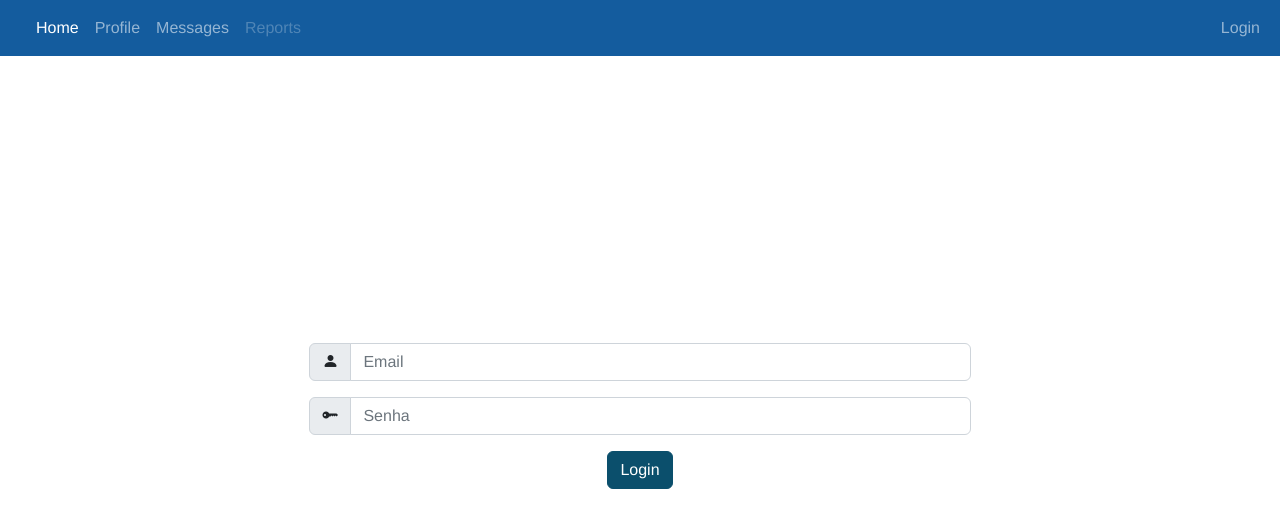
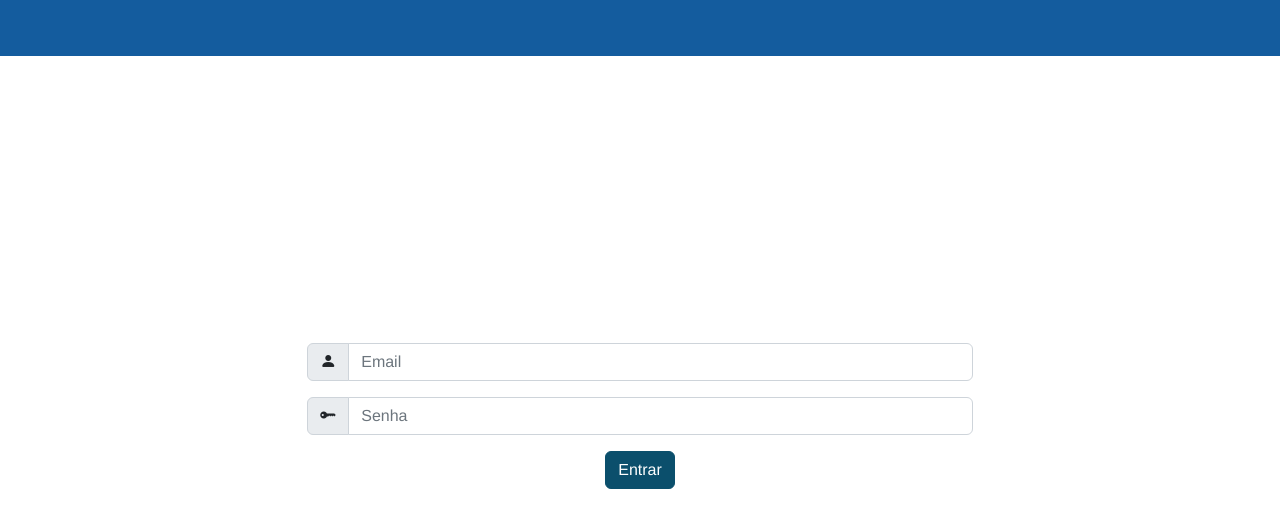
Before and after one commit to MateusGundel/pwa-diabetes-tc2, a JavaScript app: page /login in a window 1280 px wide. Shown: the top 528 px of the page. Built offline with nearby package versions, Linux system fonts and the light colour scheme.

Commit message:
Atualizado header para não aparecer botão no login

```diff
--- a/src/components/Cards.vue
+++ b/src/components/Cards.vue
@@ -1,13 +1,13 @@
 <template>
   <div class="menu">
     <div class="row">
-      <div class="col-sm-6">
+      <div class="col-sm-4">
         <card-item title="Alimentação" link="/inform/alimentacao"></card-item>
       </div>
-      <div class="col-sm-6">
+      <div class="col-sm-4">
         <card-item title="Atividades Físicas" link="/inform/atividade_fisica"></card-item>
       </div>
-      <div class="col-sm-6">
+      <div class="col-sm-4">
         <card-item title="Pé diabético" link="/inform/pe_diabetico"></card-item>
       </div>
     </div>
--- a/src/components/Header.vue
+++ b/src/components/Header.vue
@@ -1,16 +1,14 @@
 <template>
   <nav class="navbar navbar-expand-lg navbar-dark">
-    <div class="container-fluid">
+    <div v-if="type !== 'login'" class="container-fluid">
       <a href="#" class="navbar-brand"></a>
-      <button type="button" class="navbar-toggler" data-bs-toggle="collapse" data-bs-target="#navbarCollapse">
+      <button type="button" class="navbar-toggler" data-bs-toggle="collapse"
+              data-bs-target="#navbarCollapse">
         <span class="navbar-toggler-icon"></span>
       </button>
       <div class="collapse navbar-collapse" id="navbarCollapse">
         <div class="navbar-nav">
           <a href="/" class="nav-item nav-link active">Home</a>
-          <a href="#" class="nav-item nav-link">Profile</a>
-          <a href="#" class="nav-item nav-link">Messages</a>
-          <a href="#" class="nav-item nav-link disabled" tabindex="-1">Reports</a>
         </div>
         <div class="navbar-nav ms-auto">
           <a href="/login" class="nav-item nav-link">Login</a>
@@ -24,12 +22,16 @@
 import {defineComponent} from 'vue';
 
 export default defineComponent({
-  name: "HeaderApp"
+  name: "HeaderApp",
+  props: {
+    type: String,
+  },
 });
 </script>
 
 <style scoped>
 nav {
   background-color: #145C9E;
+  min-height: 56px;
 }
 </style>
--- a/src/components/Login.vue
+++ b/src/components/Login.vue
@@ -11,15 +11,14 @@
       <div class="col-12">
         <div class="input-group mb-3">
           <span class="input-group-text"><i class="bi bi-key-fill"></i></span>
-          <input type="text" class="form-control" placeholder="Senha" aria-label="Senha">
+          <input type="password" class="form-control" placeholder="Senha" aria-label="Senha">
         </div>
       </div>
       <div class="col-12">
-        <button type="submit" class="btn btn-primary button-login">Login</button>
+        <button type="submit" class="btn btn-primary button-login">Entrar</button>
       </div>
     </form>
   </div>
-
 </template>
 
 <script lang="ts">
@@ -43,5 +42,6 @@ export default defineComponent({
   display: flex;
   align-items: center;
   justify-content: center;
+  padding: 3rem;
 }
 </style>
--- a/src/views/LoginView.vue
+++ b/src/views/LoginView.vue
@@ -1,5 +1,5 @@
 <template>
-  <header-app></header-app>
+  <header-app type="login"></header-app>
   <LoginApp></LoginApp>
 </template>
 
```
